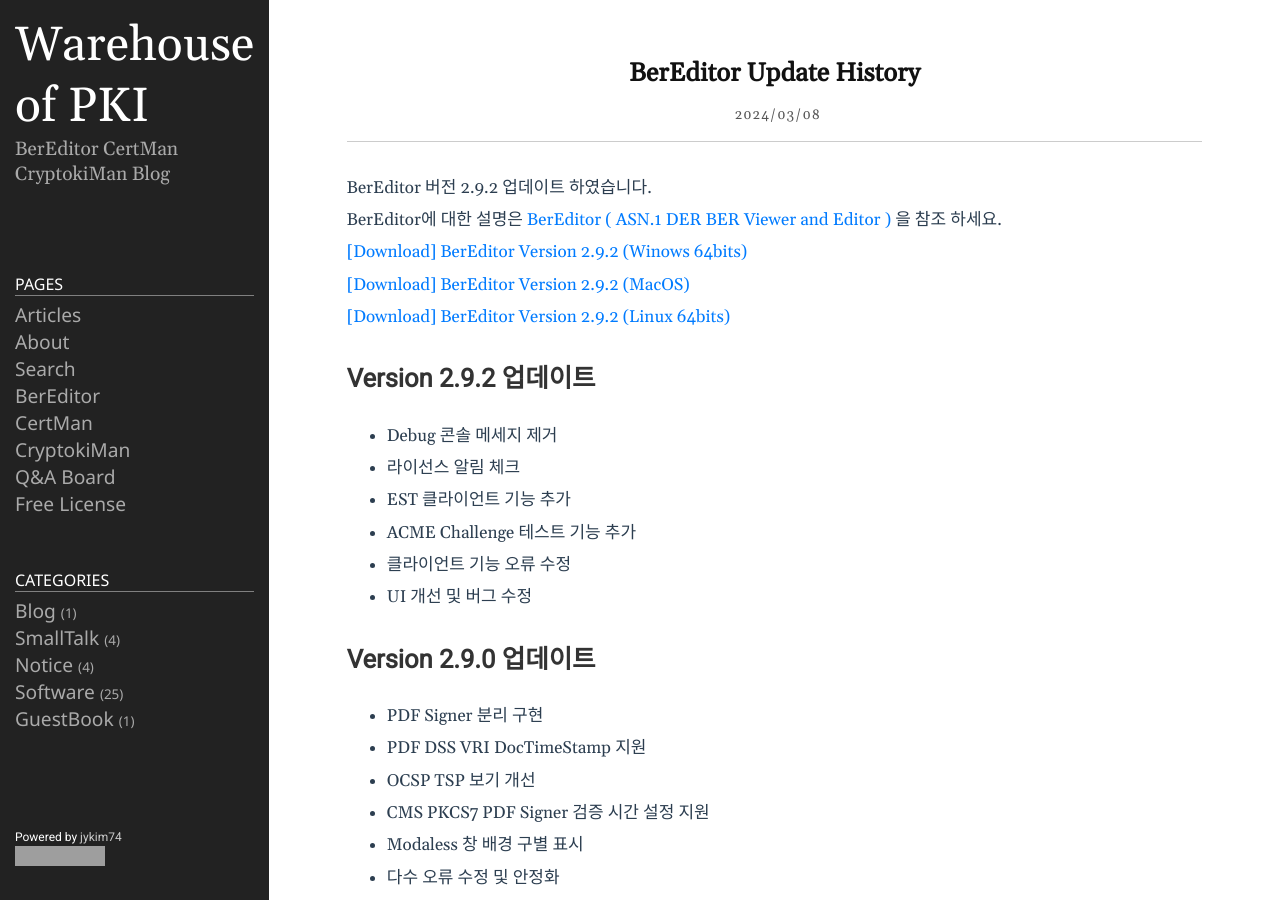
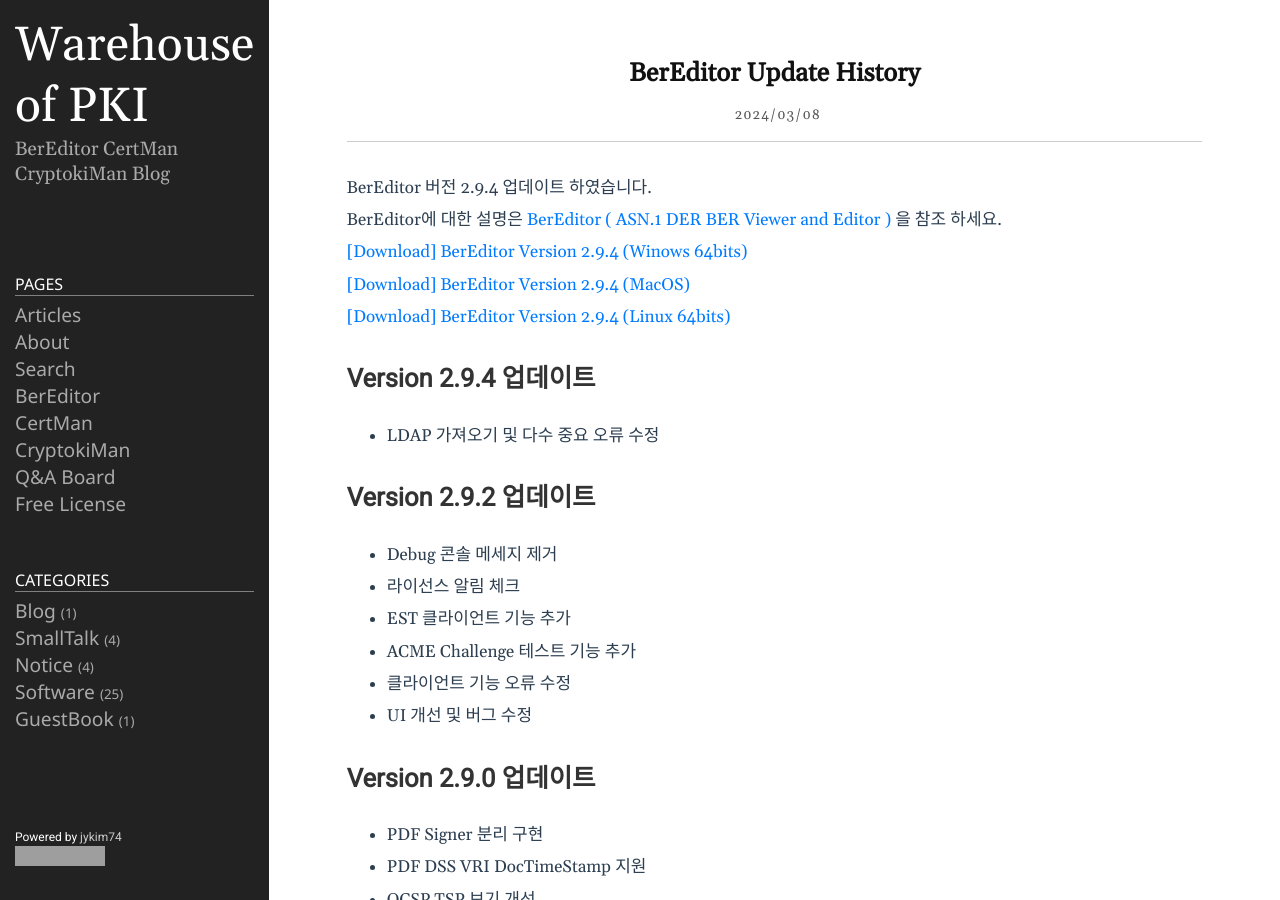
Before and after one commit to jykim74/jykim74.github.io, a Jekyll site: the page built from _posts/2024-03-08-BerEditorUpdate.md, in a window 1280 px wide and 900 px high. Built offline with Jekyll 4.4.1, drawn with Linux system fonts in a browser that asks for light colours; nearby versions of some CDN libraries; comment, search, counter and statistics services are not loaded; grey boxes are pictures that could not be loaded.

Commit message:
BerEditor Version 2.9.4 적용

```diff
--- a/_posts/2023-04-13-BerEditor.markdown
+++ b/_posts/2023-04-13-BerEditor.markdown
@@ -16,11 +16,11 @@
 
 This is a program I made personally, so if you have any questions or bugs, use [Google Groups]( https://groups.google.com/g/bereditor, "Google Groups" )
 
-[[Download] BerEditor Version 2.9.2 (Win64)]( https://jykim74.github.io/msi/BerEditor-enV292.msi "BerEditor" )
+[[Download] BerEditor Version 2.9.4 (Win64)]( https://jykim74.github.io/msi/BerEditor-enV294.msi "BerEditor" )
 
-[[Download] BerEditor Version 2.9.2 (MacOS)]( https://jykim74.github.io/dmg/BerEditorV292.dmg "BerEditor" )
+[[Download] BerEditor Version 2.9.4 (MacOS)]( https://jykim74.github.io/dmg/BerEditorV294.dmg "BerEditor" )
 
-[[Download] BerEditor Version 2.9.2 (Linux64)]( https://jykim74.github.io/zip/BerEditorV292.zip "BerEditor" )
+[[Download] BerEditor Version 2.9.4 (Linux64)]( https://jykim74.github.io/zip/BerEditorV294.zip "BerEditor" )
 
 If you would like to receive a license, simply write a request in [Free License Request](https::/jykim7.mycafe24.com/user_reg.php) and you can receive a trial (30-day) license.
 Of course, you can apply for a license multiple times.
--- a/_posts/2024-03-08-BerEditorUpdate.md
+++ b/_posts/2024-03-08-BerEditorUpdate.md
@@ -4,14 +4,17 @@
 tags: [ASN.1,ASN.1 viewer, BER, DER, PQC, RSA, ECDSA, DSA, PQC, ML-KEM, ML-DSA, SLH-DSA]
 category: Software
 ---
-BerEditor 버전 2.9.2 업데이트 하였습니다.
+BerEditor 버전 2.9.4 업데이트 하였습니다.
 BerEditor에 대한 설명은 [BerEditor ( ASN.1 DER BER Viewer and Editor )](https://jykim74.tistory.com/36) 을 참조 하세요.
 
-[\[Download\] BerEditor Version 2.9.2 (Winows 64bits)](https://jykim74.github.io/msi/BerEditor-enV292.msi)
+[\[Download\] BerEditor Version 2.9.4 (Winows 64bits)](https://jykim74.github.io/msi/BerEditor-enV294.msi)
 
-[\[Download\] BerEditor Version 2.9.2 (MacOS)](https://jykim74.github.io/dmg/BerEditorV292.dmg)
+[\[Download\] BerEditor Version 2.9.4 (MacOS)](https://jykim74.github.io/dmg/BerEditorV294.dmg)
 
-[\[Download\] BerEditor Version 2.9.2 (Linux 64bits)](https://jykim74.github.io/zip/BerEditorV292.zip)
+[\[Download\] BerEditor Version 2.9.4 (Linux 64bits)](https://jykim74.github.io/zip/BerEditorV294.zip)
+
+## Version 2.9.4 업데이트
+- LDAP 가져오기 및 다수 중요 오류 수정
 
 ## Version 2.9.2 업데이트
 - Debug 콘솔 메세지 제거
--- a/appcast/bereditor_appcast_mac.xml
+++ b/appcast/bereditor_appcast_mac.xml
@@ -5,10 +5,10 @@
 		<description>Feed for BerEditor updates</description>
 		<language>en</language>
 		<item>
-			<title>Version 2.9.2</title>
+			<title>Version 2.9.4</title>
 			<sparkle:releaseNotesLink>https://jykim74.github.io/software/2024/03/08/BerEditorUpdate.html</sparkle:releaseNotesLink>
-			<enclosure url="https://jykim74.github.io/dmg/BerEditorV292.dmg" sparkle:version="2.9.2"
-			sparkle:edSignature="e9eD23W+CRzuqpTTmYOsJuI1fRgZrpY2vR/VKe43Gu0sJm0oUzGvCDmA297AuvwuJwnudwJ+HASTXxE+GaE3AA==" length="34288645"
+			<enclosure url="https://jykim74.github.io/dmg/BerEditorV294.dmg" sparkle:version="2.9.4"
+			sparkle:edSignature="UV9piHjn9OqUxQ73mfQqmbN7lWRSyiQ5V6Wqf3lLzQcMQ7FYuGdr2EUXTpIi8YYUDyQdk+G17bpRwZRX2xF3Ag==" length="34299069"
 			type="application/octet-stream"/>
 		</item>
 	</channel>
--- a/appcast/bereditor_appcast_mac_ko.xml
+++ b/appcast/bereditor_appcast_mac_ko.xml
@@ -5,10 +5,10 @@
 		<description>Feed for BerEditor updates</description>
 		<language>en</language>
 		<item>
-			<title>Version 2.9.2</title>
+			<title>Version 2.9.4</title>
 			<sparkle:releaseNotesLink>https://jykim74.github.io/software/2024/03/08/BerEditorUpdate.html</sparkle:releaseNotesLink>
-			<enclosure url="https://jykim74.github.io/dmg/BerEditorV292.dmg" sparkle:version="2.9.2"
-			sparkle:edSignature="e9eD23W+CRzuqpTTmYOsJuI1fRgZrpY2vR/VKe43Gu0sJm0oUzGvCDmA297AuvwuJwnudwJ+HASTXxE+GaE3AA==" length="34288645"
+			<enclosure url="https://jykim74.github.io/dmg/BerEditorV294.dmg" sparkle:version="2.9.4"
+			sparkle:edSignature="UV9piHjn9OqUxQ73mfQqmbN7lWRSyiQ5V6Wqf3lLzQcMQ7FYuGdr2EUXTpIi8YYUDyQdk+G17bpRwZRX2xF3Ag==" length="34299069"
 			type="application/octet-stream"/>
 		</item>
 	</channel>
--- a/appcast/bereditor_appcast_win.xml
+++ b/appcast/bereditor_appcast_win.xml
@@ -5,9 +5,9 @@
 		<description>Feed for BerEditor updates</description>
 		<language>en</language>
 		<item>
-			<title>Version 2.9.2</title>
+			<title>Version 2.9.4</title>
 			<sparkle:releaseNotesLink>https://jykim74.github.io/software/2024/03/08/BerEditorUpdate.html</sparkle:releaseNotesLink>
-			<enclosure url="https://jykim74.github.io/msi/BerEditor-enV292.msi" sparkle:version="2.9.2" length="0" type="application/octet-stream"/>
+			<enclosure url="https://jykim74.github.io/msi/BerEditor-enV294.msi" sparkle:version="2.9.4" length="0" type="application/octet-stream"/>
 		</item>
 	</channel>
 </rss>
--- a/appcast/bereditor_appcast_win_ko.xml
+++ b/appcast/bereditor_appcast_win_ko.xml
@@ -5,9 +5,9 @@
 		<description>Feed for BerEditor updates</description>
 		<language>en</language>
 		<item>
-			<title>Version 2.9.2</title>
+			<title>Version 2.9.4</title>
 			<sparkle:releaseNotesLink>https://jykim74.github.io/software/2024/03/08/BerEditorUpdate.html</sparkle:releaseNotesLink>
-			<enclosure url="https://jykim74.github.io/msi/BerEditor-enV292.msi" sparkle:version="2.9.2" length="0" type="application/octet-stream"/>
+			<enclosure url="https://jykim74.github.io/msi/BerEditor-enV294.msi" sparkle:version="2.9.4" length="0" type="application/octet-stream"/>
 		</item>
 	</channel>
 </rss>
```
